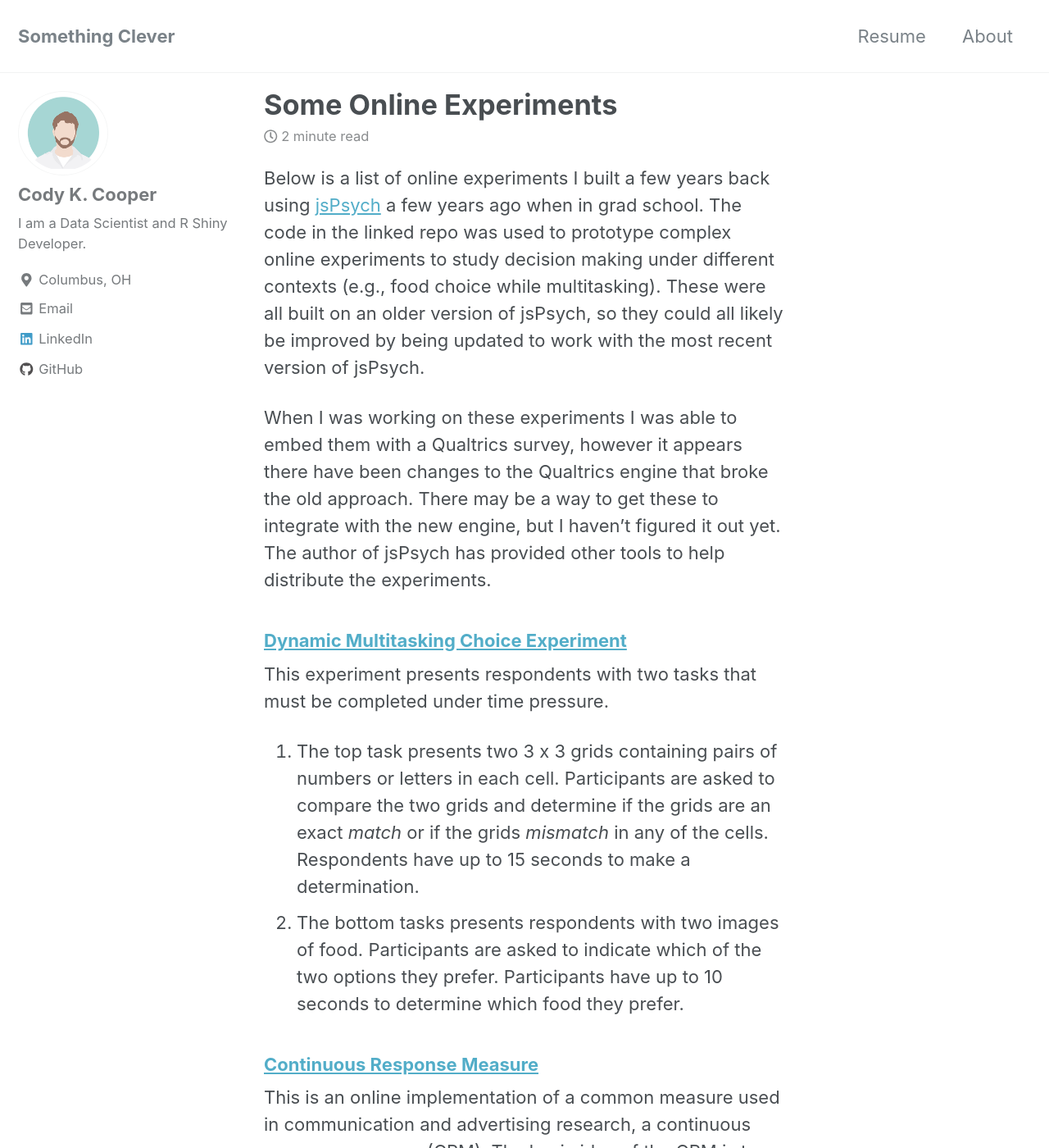
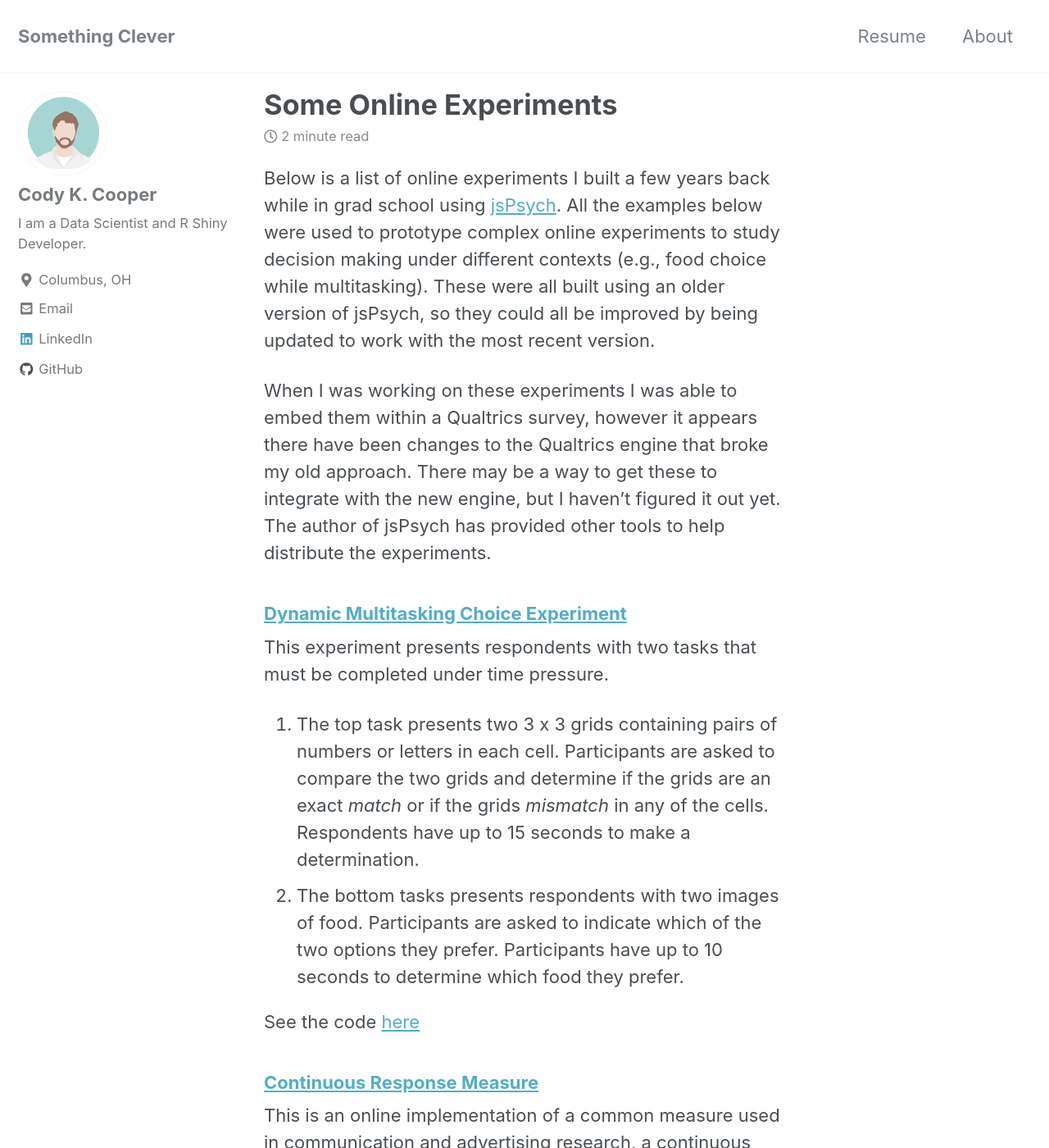
Before and after one commit to codykcooper/codykcooper.github.io, a Jekyll site: the page built from _posts/2018-09-17-some-online-experiments.md, in a window 1280 px wide and 1400 px high. Shown: the whole window at 82% size. Built offline with Jekyll 4.4.1, drawn with Linux system fonts in a browser that asks for light colours; nearby versions of some CDN libraries; some of the changed text lies outside the part shown.

Commit message:
fix typo

```diff
--- a/_posts/2018-09-17-some-online-experiments.md
+++ b/_posts/2018-09-17-some-online-experiments.md
@@ -1,14 +1,14 @@
-Below is a list of online experiments I built a few years back using
-[jsPsych](https://www.jspsych.org/) a few years ago when in grad school.
-The code in the linked repo was used to prototype complex online
-experiments to study decision making under different contexts (e.g.,
-food choice while multitasking). These were all built on an older
-version of jsPsych, so they could all likely be improved by being
-updated to work with the most recent version of jsPsych.
+Below is a list of online experiments I built a few years back while in
+grad school using [jsPsych](https://www.jspsych.org/). All the examples
+below were used to prototype complex online experiments to study
+decision making under different contexts (e.g., food choice while
+multitasking). These were all built using an older version of jsPsych,
+so they could all be improved by being updated to work with the most
+recent version.
 
-When I was working on these experiments I was able to embed them with a
-Qualtrics survey, however it appears there have been changes to the
-Qualtrics engine that broke the old approach. There may be a way to get
+When I was working on these experiments I was able to embed them within
+a Qualtrics survey, however it appears there have been changes to the
+Qualtrics engine that broke my old approach. There may be a way to get
 these to integrate with the new engine, but I haven't figured it out
 yet. The author of jsPsych has provided other tools to help distribute
 the experiments.
@@ -28,6 +28,8 @@ completed under time pressure.
     prefer. Participants have up to 10 seconds to determine which food
     they prefer.
 
+See the code [here](https://github.com/codykcooper/Dynamic-Multitasking)
+
 ### [Continuous Response Measure](https://codykcooper.github.io/Continuous-Response-Measure/)
 
 This is an online implementation of a common measure used in
@@ -40,6 +42,9 @@ in value. Additionally, the tool is synched to the clock on the youtube
 video, so the CRM value can be tied to an exact moment/event. This is
 also helpful if there are any pauses or buffering issues during viewing.
 
+See the code
+[here](https://github.com/codykcooper/Continuous-Response-Measure)
+
 ### [Categorize then Decide Experiment](https://codykcooper.github.io/Categorize-then-Decide/)
 
 This experiment presents respondents with a hypothetical scenario where
@@ -48,3 +53,6 @@ interact with the locals of this new planet. During their interaction,
 the respondents are asked to determine which “group” of potential
 inhabitants a series of faces belongs to, and decide how to act (i.e, be
 nice or be defensive).
+
+See the code
+[here](https://github.com/codykcooper/Categorize-then-Decide)
```
Also changed, not shown: 1 other file.
